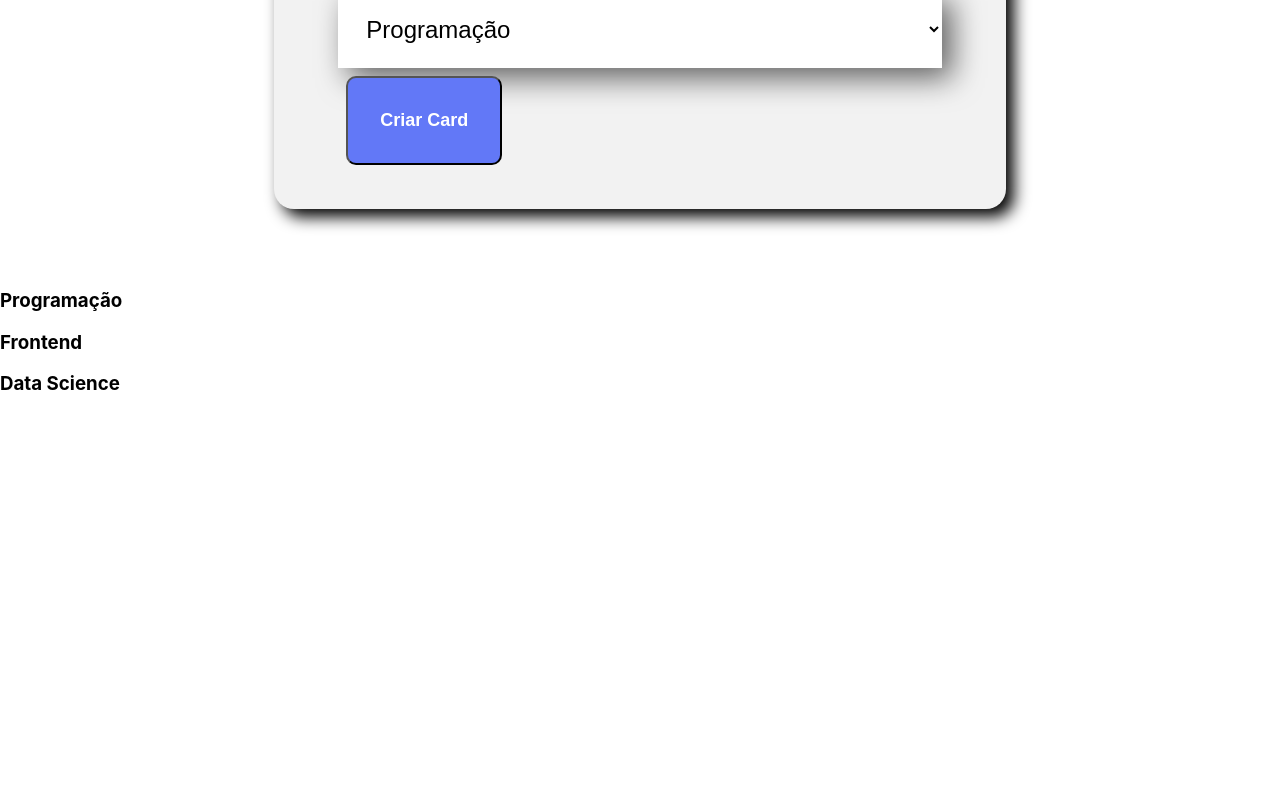
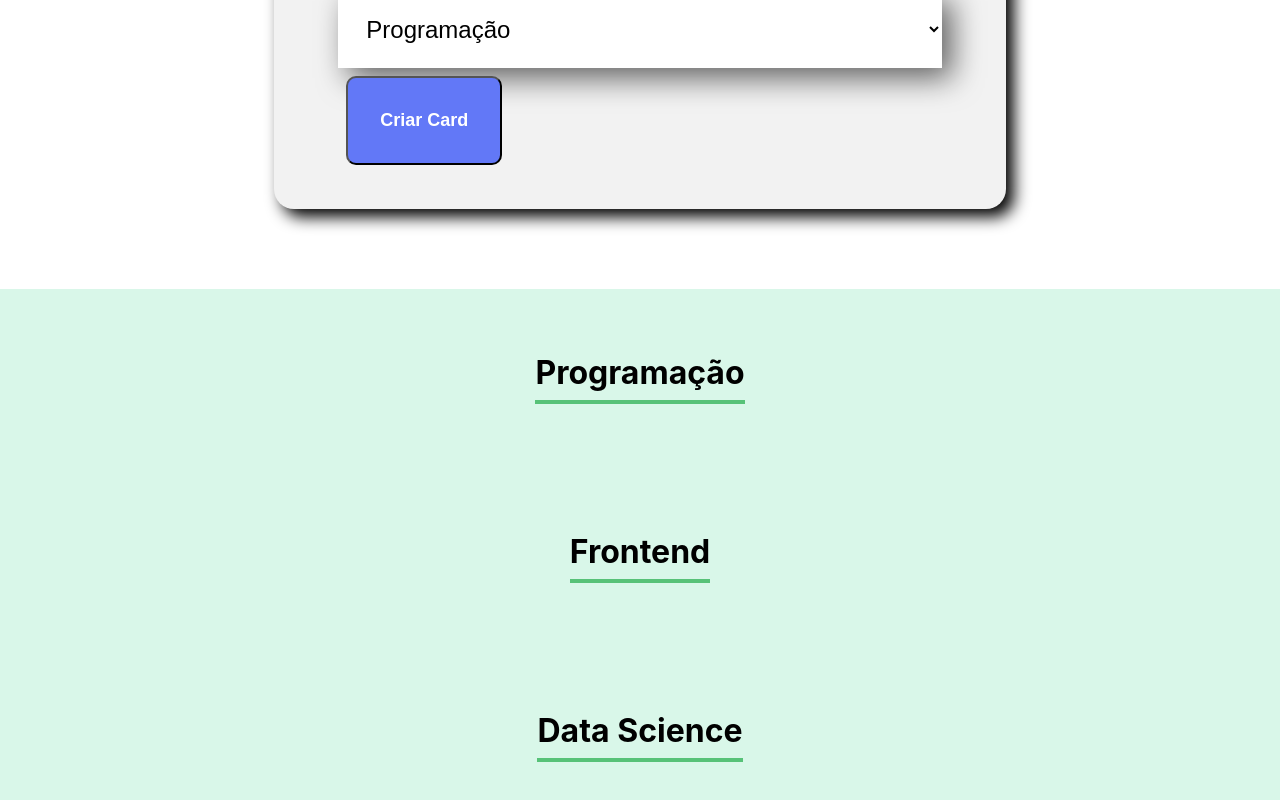
Before and after one commit to italoesilva/organo, a React (Create React App) app: page / in a window 1280 px wide. Shown: the part 996-1796 px from the top of the page. Before the commit the page ends 1410 px from the top, so only its background shows below. Built offline with nearby package versions, Linux system fonts and the light colour scheme.

Commit message:
criando componente time

```diff
--- a/src/App.js
+++ b/src/App.js
@@ -25,9 +25,6 @@
       <Time nome="Programação"/>
       <Time nome="Frontend" />
       <Time nome="Data Science" />
-
-
-
     </div>
   );
 }
--- a/src/componentes/Time/Time.css
+++ b/src/componentes/Time/Time.css
@@ -0,0 +1,13 @@
+.Time {
+    text-align: center;
+    padding: 32px;
+    background-color: #D9F7E9;
+}
+
+.Time h3{
+    font-size: 32px;
+    border-bottom: 4px solid #57C278;
+    display: inline-block;
+    padding-bottom: 8px;
+
+}
--- a/src/componentes/Time/index.js
+++ b/src/componentes/Time/index.js
@@ -2,7 +2,7 @@
 
 const Time = (props) => {
     return(
-        <section>
+        <section className='Time'>
             <h3>{props.nome}</h3>
         </section>
     )
```
